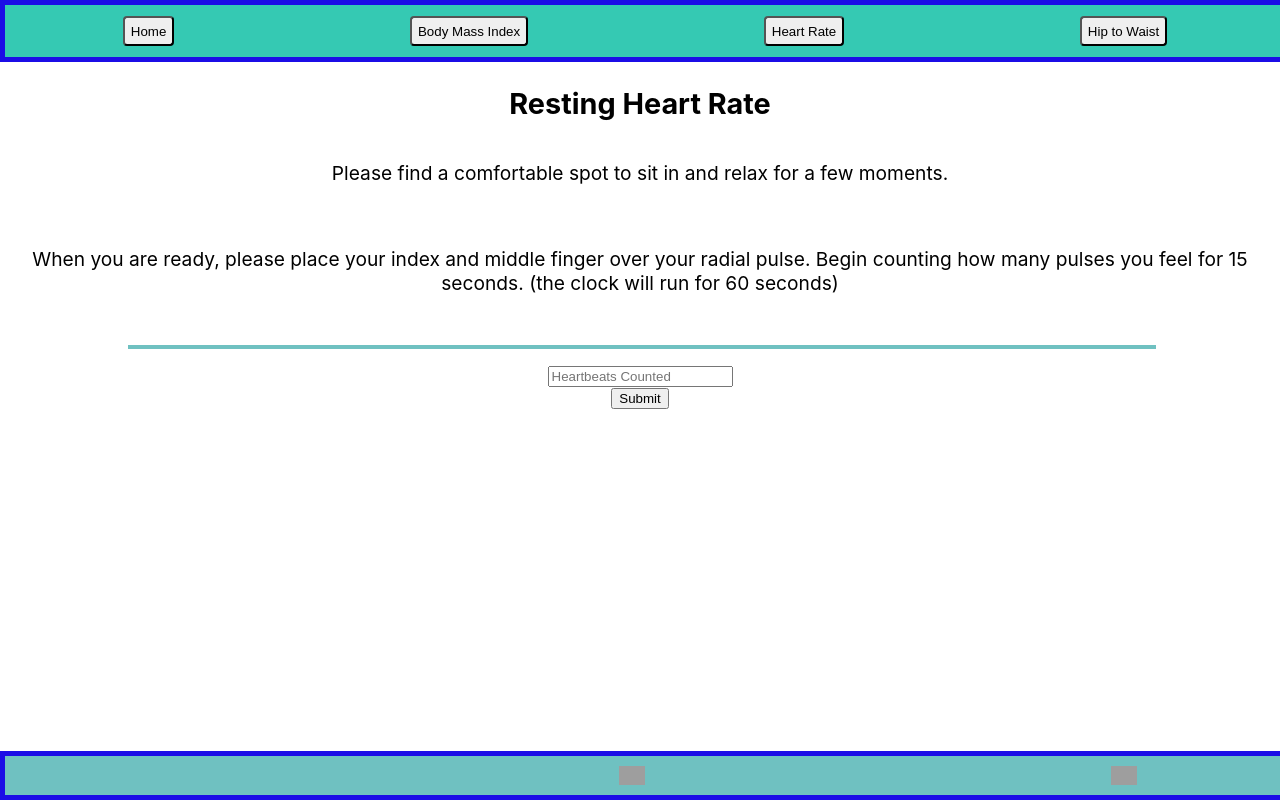
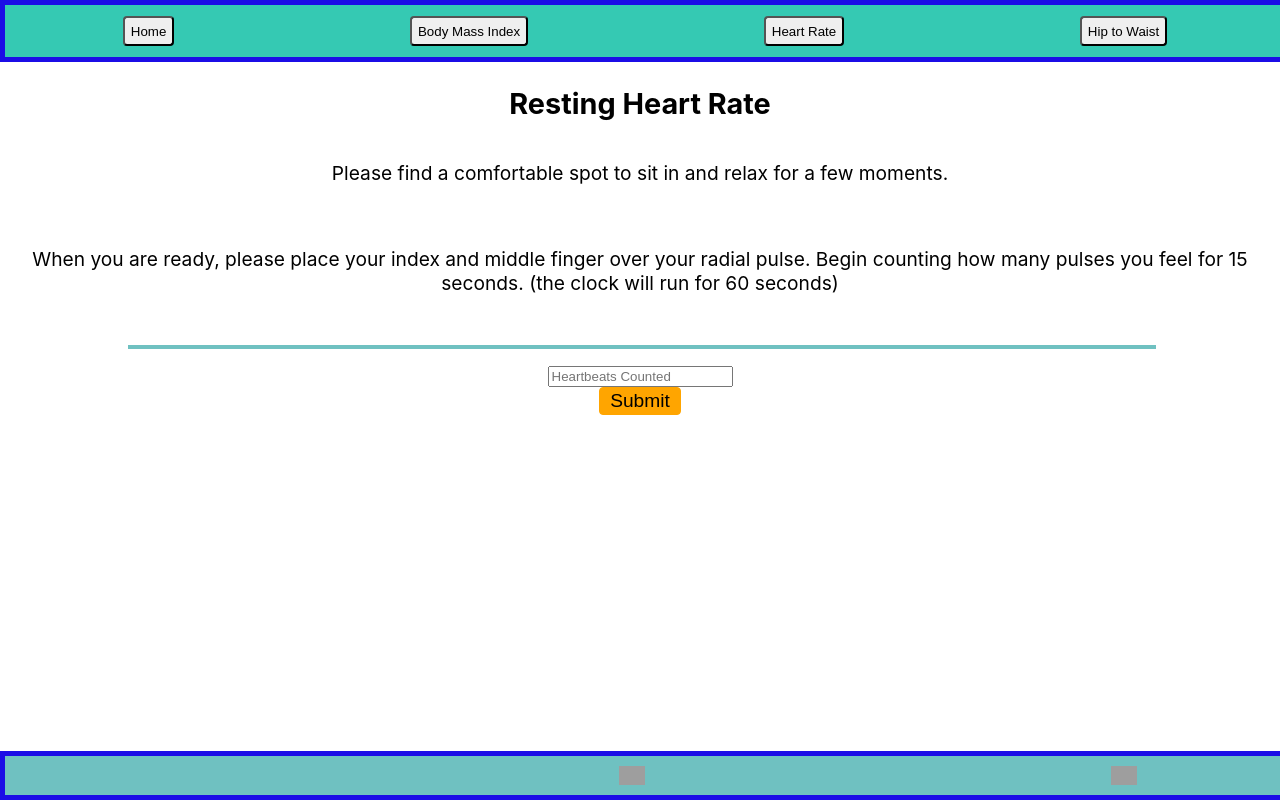
Before and after one commit to hammyhammer/bmi-calculator, a React (Create React App) app in the folder client/: page /heart-rate in a window 1280 px wide. Built offline with nearby package versions, Linux system fonts and the light colour scheme; no server answers; grey boxes are pictures that could not be loaded.

Commit message:
playing with opacity

```diff
--- a/client/src/App.css
+++ b/client/src/App.css
@@ -29,7 +29,7 @@ header {
 }
 
 .home-main-body {
-  font-size: 2vw;
+  font-size: 1.75vw;
   margin: 30px 80px 0px 80px;
   background-color: palegreen;
   border: 4px solid lightcoral;
@@ -44,22 +44,21 @@ header {
 }
 
 .bottom {
-  font-size: 2vw;
+  font-size: 1.75vw;
   padding: 15px;
 }
 
 .imperial {
   background-color: rgb(255, 166, 0);
-  font-size: 20px;
-  margin: 25px 0px 0px 0px;
+  font-size: 1.75vw;
+  margin: 15px 0px 0px 0px;
 }
 
 .metric {
   background-color: red;
   padding: 0px 11.5px;
-  font-size: 20px;
-  margin: 20px 0px 0px 0px;
-
+  font-size: 1.75vw;
+  margin: 15px 0px 0px 0px;
 }
 
 .imp-header {
@@ -205,7 +204,30 @@ header {
   padding: 10px;
 }
 
+.reference {
+  font-size: 1vw;
+}
 
+.heart-page {
+  position: relative;
+  width: 100%;
+  height: 90%;
+}
+
+.heart-submit-button {
+  background-color: orange;
+  border-radius: 4px;
+  padding: 2px 10px 2px 10px;
+  border: 1px solid orange;
+  /* margin-bottom: 400px; */
+  font-size: 1.5vw;
+}
+
+/* .bmi-home{
+  background-image: url("https://cdn4.vectorstock.com/i/1000x1000/56/63/abstract-heart-pulse-medical-background-vector-2055663.jpg");
+  background-size: contain;
+  position: absolute;
+} */
 
 footer {
   /* margin: auto; */
@@ -221,6 +243,8 @@ footer {
   background-color: rgb(111, 193, 193);
   padding: 0px;
 }
+
+/* positiion: relative width 100%  */
 
 footer a {
   display: flex;
@@ -245,26 +269,6 @@ footer a {
   padding: 10px 0px 10px 0px;
   width: 5%;
   height: 5%;
-}
-
-.reference {
-  font-size: 1vw;
-}
-
-/* .heart-page {
-  background-image: url("https://cdn4.vectorstock.com/i/1000x1000/56/63/abstract-heart-pulse-medical-background-vector-2055663.jpg");
-  background-size: contain;
-  position: absolute;
-} */
-/*
-.heart-submit-button {
-  margin: 0px 0px 205px 0px
-} */
-
-.bmi-home{
-  background-image: url("https://cdn4.vectorstock.com/i/1000x1000/56/63/abstract-heart-pulse-medical-background-vector-2055663.jpg");
-  background-size: contain;
-  position: absolute;
 }
 
 
--- a/client/src/components/HeartRate.jsx
+++ b/client/src/components/HeartRate.jsx
@@ -29,6 +29,7 @@ export default function HeartRate() {
   };
   return (
     <div className="heart-page">
+      <div className="heart-image">
         <h2 className="imp-header">Resting Heart Rate</h2>
         <div className="imp-body">
           <p>Please find a comfortable spot to sit in and relax for a few moments.</p>
@@ -44,5 +45,6 @@ export default function HeartRate() {
           type={"Submit"}
         />
       </div>
+    </div>
   )
 }
```
Lines whose indentation alone changed are shown as unchanged.
